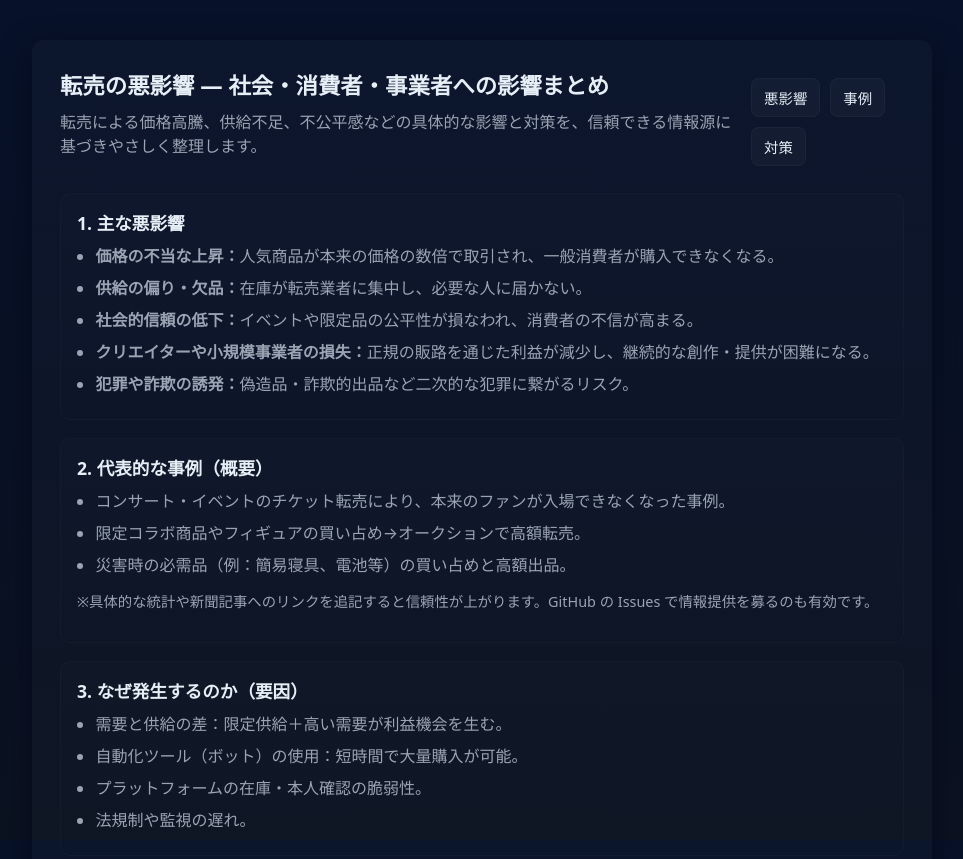
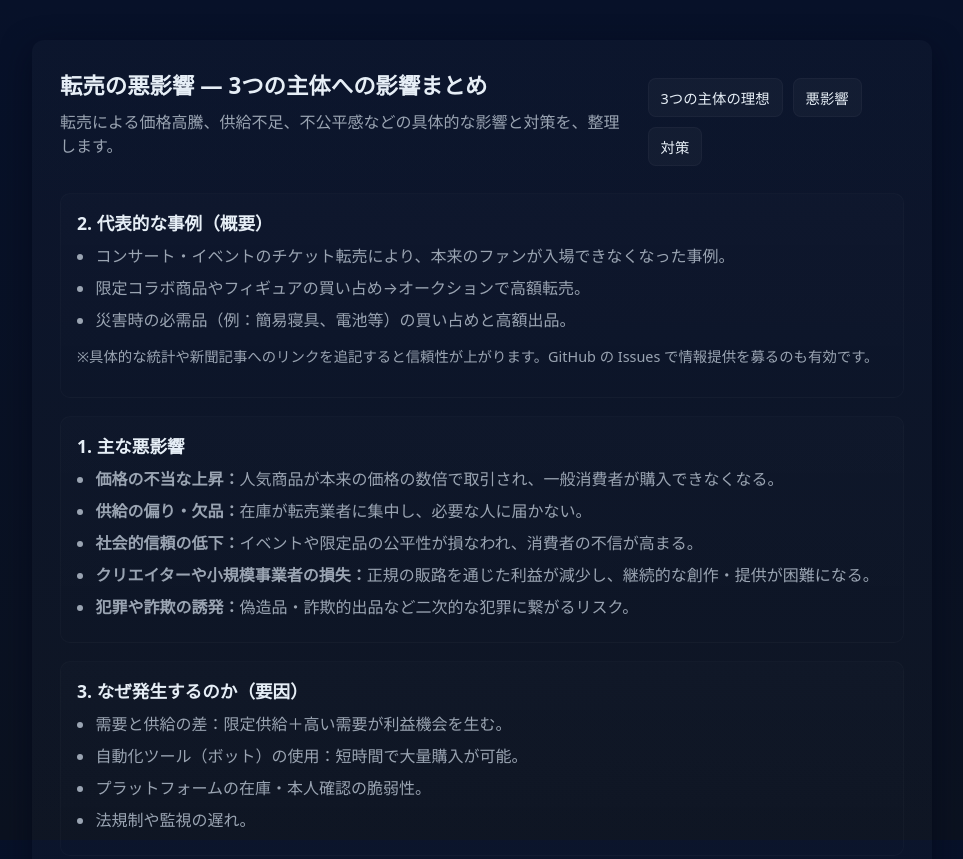
Before and after one commit to s23012/Social.resale, a plain HTML site: page index.html in a window 1280 px wide. Shown: the top 859 px of the page, without its empty margins (158-1121 px from the left). Drawn offline with Linux system fonts and the light colour scheme.

Commit message:
Update index.html

```diff
--- a/index.html
+++ b/index.html
@@ -3,13 +3,13 @@
 <head>
   <meta charset="utf-8">
   <meta name="viewport" content="width=device-width,initial-scale=1">
-  <title>転売の悪影響 — 社会・消費者・事業者への影響まとめ</title>
-  <meta name="description" content="転売（スカルピング）が消費者・地域・クリエイターに与える悪影響を、事例とデータでわかりやすく解説します。対策・参加方法も掲載。">
-  <meta name="keywords" content="転売, スカルピング, 消費者被害, 価格高騰, 再販問題, 社会問題">
+  <title>転売の悪影響 — 3つの主体への影響まとめ</title>
+  <meta name="description" content="転売行為が家計、企業、政府に与える悪影響を、事例とデータでわかりやすく解説します。対策・参加方法も掲載。">
+  <meta name="keywords" content="転売">
   <meta name="theme-color" content="#0f172a">
   <!-- Open Graph / SNS -->
-  <meta property="og:title" content="転売の悪影響 — 社会・消費者・事業者への影響まとめ">
-  <meta property="og:description" content="転売がもたらす問題を事例とデータで解説。個人・組織でできる対策もご紹介します。">
+  <meta property="og:title" content="転売の悪影響 — 家計、企業、政府への影響まとめ">
+  <meta property="og:description" content="転売がもたらす問題を事例とデータで解説。制作者がかんがえる対策もご紹介します。">
   <meta property="og:type" content="website">
   <meta property="og:image" content="/og-image.png">
   <meta property="og:url" content="https://USERNAME.github.io/REPO/">
@@ -40,15 +40,25 @@
   <main class="wrap" role="main">
     <header>
       <div>
-        <h1>転売の悪影響 — 社会・消費者・事業者への影響まとめ</h1>
-        <p class="lead">転売による価格高騰、供給不足、不公平感などの具体的な影響と対策を、信頼できる情報源に基づきやさしく整理します。</p>
+        <h1>転売の悪影響 — 3つの主体への影響まとめ</h1>
+        <p class="lead">転売による価格高騰、供給不足、不公平感などの具体的な影響と対策を、整理します。</p>
       </div>
       <nav aria-label="サイト内リンク">
-        <a class="btn" href="#impacts">悪影響</a>
-        <a class="btn" href="#cases">事例</a>
+        <a class="btn" href="#impacts">3つの主体の理想</a>
+        <a class="btn" href="#cases">悪影響</a>
         <a class="btn" href="#whatyoucan">対策</a>
       </nav>
     </header>
+
+    <section id="cases" class="card" aria-labelledby="cases-title">
+      <h2 id="cases-title">2. 代表的な事例（概要）</h2>
+      <ul>
+        <li>コンサート・イベントのチケット転売により、本来のファンが入場できなくなった事例。</li>
+        <li>限定コラボ商品やフィギュアの買い占め→オークションで高額転売。</li>
+        <li>災害時の必需品（例：簡易寝具、電池等）の買い占めと高額出品。</li>
+      </ul>
+      <p class="small">※具体的な統計や新聞記事へのリンクを追記すると信頼性が上がります。GitHub の Issues で情報提供を募るのも有効です。</p>
+    </section>
 
     <section id="impacts" class="card" aria-labelledby="impacts-title">
       <h2 id="impacts-title">1. 主な悪影響</h2>
@@ -59,16 +69,6 @@
         <li><strong>クリエイターや小規模事業者の損失：</strong>正規の販路を通じた利益が減少し、継続的な創作・提供が困難になる。</li>
         <li><strong>犯罪や詐欺の誘発：</strong>偽造品・詐欺的出品など二次的な犯罪に繋がるリスク。</li>
       </ul>
-    </section>
-
-    <section id="cases" class="card" aria-labelledby="cases-title">
-      <h2 id="cases-title">2. 代表的な事例（概要）</h2>
-      <ul>
-        <li>コンサート・イベントのチケット転売により、本来のファンが入場できなくなった事例。</li>
-        <li>限定コラボ商品やフィギュアの買い占め→オークションで高額転売。</li>
-        <li>災害時の必需品（例：簡易寝具、電池等）の買い占めと高額出品。</li>
-      </ul>
-      <p class="small">※具体的な統計や新聞記事へのリンクを追記すると信頼性が上がります。GitHub の Issues で情報提供を募るのも有効です。</p>
     </section>
 
     <section id="why" class="card" aria-labelledby="why-title">
```
